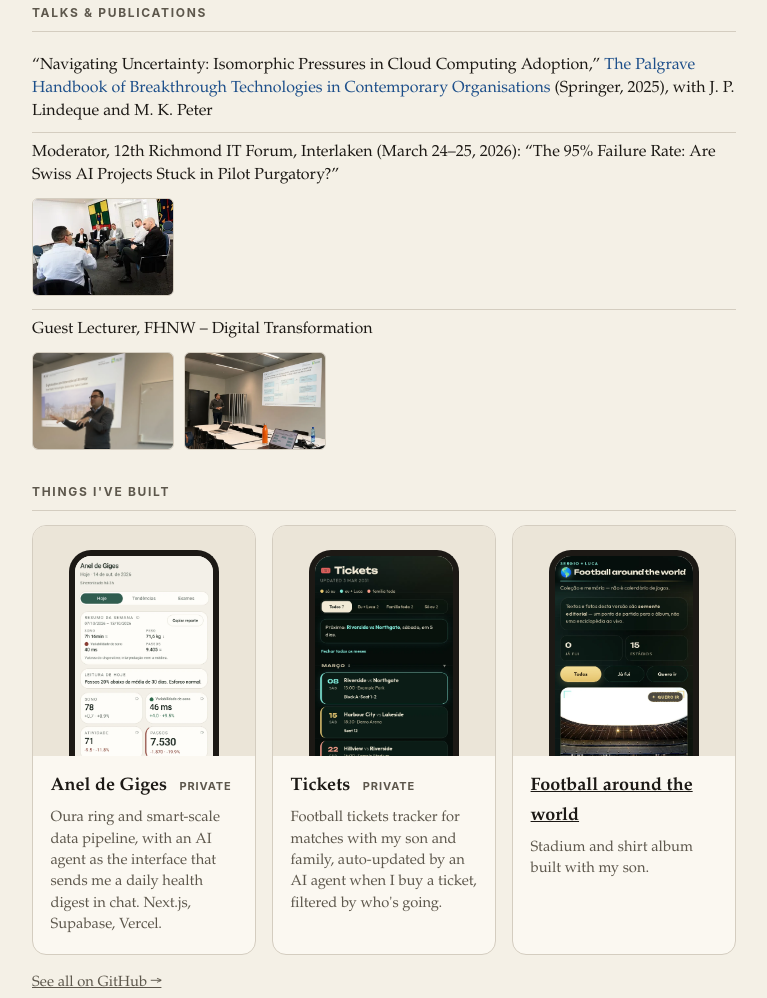
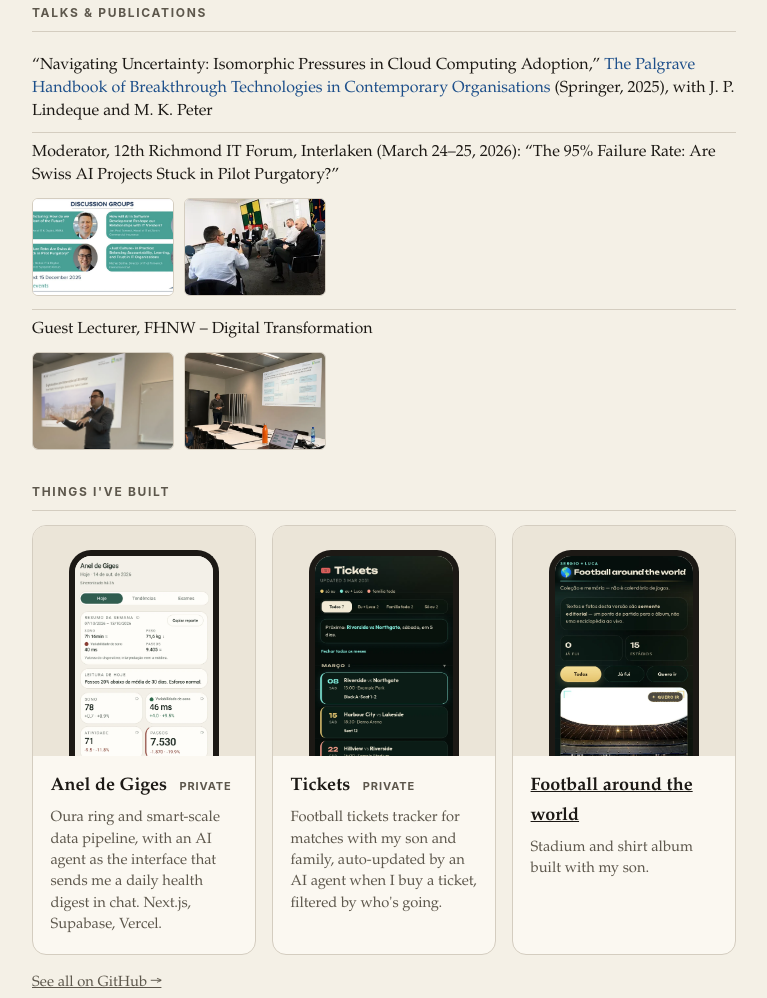
Before and after one commit to Sergio-Ambrozio/my-personal-website, a website: page index.html in a window 1280 px wide. Shown: the part 1037-2035 px from the top of the page, without its empty margins (256-1023 px from the left). Drawn offline with Linux system fonts and the light colour scheme.

Commit message:
Talks: keep original Richmond thumbnail, add new photo as second image

```diff
--- a/index.html
+++ b/index.html
@@ -133,7 +133,8 @@
                     <li>
                         <span class="i18n-en">Moderator, 12th Richmond IT Forum, Interlaken (March 24–25, 2026): “The 95% Failure Rate: Are Swiss AI Projects Stuck in Pilot Purgatory?”</span><span class="i18n-pt">Moderador, 12º Richmond IT Forum, Interlaken (24–25 de março de 2026): “The 95% Failure Rate: Are Swiss AI Projects Stuck in Pilot Purgatory?”</span>
                         <div class="talk-thumbs">
-                            <a class="talk-thumb" href="/richmond-it-forum-discussion.webp" title="Discussion group I moderated at the 12th Richmond IT Forum, Interlaken"><img src="/richmond-it-forum-discussion-thumb.webp" height="96" loading="lazy" decoding="async" alt="Sergio Ambrozio leading the Pilot Purgatory discussion at the 12th Richmond IT Forum, Interlaken" data-alt-en="Sergio Ambrozio leading the Pilot Purgatory discussion at the 12th Richmond IT Forum, Interlaken" data-alt-pt="Sergio Ambrozio conduzindo a discussão sobre Pilot Purgatory no 12º Richmond IT Forum, Interlaken"></a>
+                            <a class="talk-thumb" href="/richmond-it-forum.webp" title="Discussion group I moderated at the 12th Richmond IT Forum, Interlaken"><img src="/richmond-it-forum.webp" height="96" loading="lazy" decoding="async" alt="Richmond IT Forum discussion groups, including Sergio Ambrozio's session"></a>
+                            <a class="talk-thumb" href="/richmond-it-forum-discussion.webp" title="Leading the Pilot Purgatory discussion at the 12th Richmond IT Forum, Interlaken"><img src="/richmond-it-forum-discussion-thumb.webp" height="96" loading="lazy" decoding="async" alt="Sergio Ambrozio leading the Pilot Purgatory discussion at the 12th Richmond IT Forum, Interlaken" data-alt-en="Sergio Ambrozio leading the Pilot Purgatory discussion at the 12th Richmond IT Forum, Interlaken" data-alt-pt="Sergio Ambrozio conduzindo a discussão sobre Pilot Purgatory no 12º Richmond IT Forum, Interlaken"></a>
                         </div>
                     </li>
                     <li>
```
